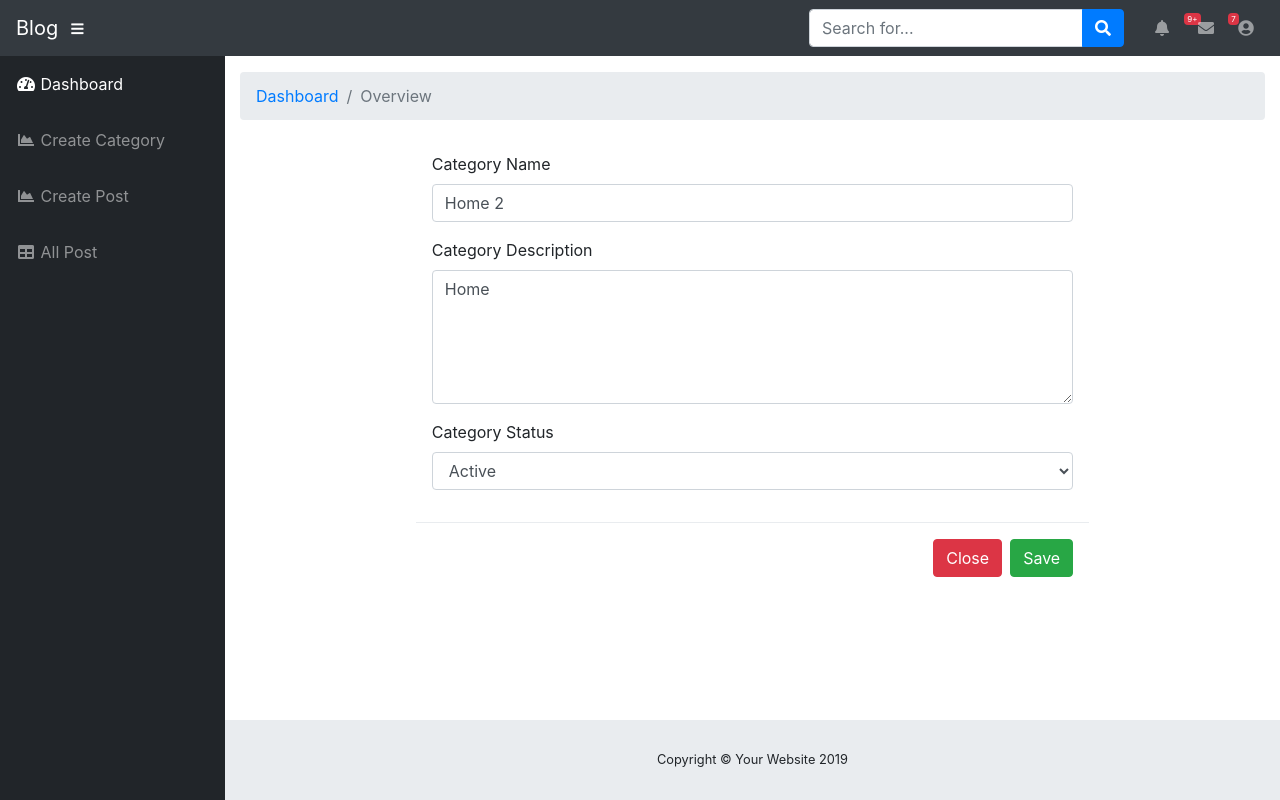
After one commit to nayonacademy/BlogProject, a Django app: page /dashboard/category_update/1 in a window 1280 px wide. The commit adds this page. Run offline with Django 3.2, Linux system fonts and the light colour scheme; data comes from the database, SQL or seed files in the repository; both versions use the stored data as it was after the commit; some libraries are stand-ins or nearby versions.

Commit message:
Category update

```diff
--- /dev/null
+++ b/BlogProject/dashboard/templates/dashboard/category_edit.html
@@ -0,0 +1,51 @@
+{% extends 'dashboard/base.html' %}
+{% load widget_tweaks %}
+{% block title %}Category{% endblock %}
+{% load humanize %}
+{% block content %}
+<ol class="breadcrumb">
+          <li class="breadcrumb-item">
+            <a href="#">Dashboard</a>
+          </li>
+          <li class="breadcrumb-item active">Overview</li>
+        </ol>
+
+<div class="row">
+    <div class="col-sm-2"></div>
+    <div class="col-sm-8">
+        <div class="modal-body">
+        <form action="" method="POST">
+            {% csrf_token %}
+              <div class="form-group">
+                <label for="exampleInputEmail1">Category Name</label>
+                {{form.category_name|add_class:"form-control" }}
+                <!-- <input type="text" name="category_name" class="form-control" id="exampleInputEmail1" > -->
+              </div>
+
+              <div class="form-group">
+                <label for="exampleInputEmail1">Category Description</label>
+                {{form.category_description|add_class:"form-control" }}
+              </div>
+
+               <div class="form-group">
+                <label for="exampleInputEmail1">Category Status</label>
+                {{form.category_status|add_class:"form-control" }}
+                        <!-- <select class="form-control" name="category_status">
+                            <option>Active</option>
+                            <option>Inactive</option>
+                        </select> -->
+              </div>
+
+          </div>
+          <div class="modal-footer">
+            <button type="button" class="btn btn-danger" data-dismiss="modal">Close</button>
+            <button type="submit" name="submit" class="btn btn-success">Save</button>
+          </div>
+        </div>
+        </form>
+    </div>
+    </div>
+    <div class="col-sm-2"></div>
+</div>
+
+{% endblock content%}
--- a/BlogProject/dashboard/templates/dashboard/create_category.html
+++ b/BlogProject/dashboard/templates/dashboard/create_category.html
@@ -102,7 +102,9 @@
                       <a href="{% url 'category_delete' category_data_value.id %}" onclick="return confirm('Are You Sure?')">
                         <button class="btn btn-danger">Delete</button>
                       </a>
+                      <a href="{% url 'category_update' category_data_value.id %}" >
                         <button class="btn btn-info">Edit</button>
+                      </a>
                         <a href="{% url 'category_status' category_data_value.id %}">
                             {% if category_data_value.category_status == 'Active' %}
                                 <button class="btn btn-warning">Inactive</button>
--- a/BlogProject/dashboard/urls.py
+++ b/BlogProject/dashboard/urls.py
@@ -7,6 +7,7 @@ urlpatterns = [
     path('posts', views.showAllpost, name='showallpost'),
     path('category', views.category, name='category'),
     path('category_status/<int:pk>', views.category_status, name='category_status'),
+    path('category_update/<int:pk>',views.category_update,name='category_update'),
     path('posts/<int:pk>', views.updatePost, name='updatePost'),
     path('posts/delete/<int:pk>', views.postdelete, name='postdelete'),
     path('category/delete/<int:pk>', views.category_delete, name='category_delete'),
--- a/BlogProject/dashboard/views.py
+++ b/BlogProject/dashboard/views.py
@@ -109,7 +109,21 @@ def category(request):
         }
         return render(request, 'dashboard/create_category.html', context)
 
-
+def category_update(request,pk):
+    if request.method == 'POST':
+        if form.is_valid():
+            category_data=get_object_or_404(Category,pk=pk)
+            form=CategoryForm(request.POST,instance=category_data)
+            form.save()
+            return HttpResponseRedirect(reverse('category'))
+    if request.method == 'GET':
+        category=get_object_or_404(Category,pk=pk)
+        form=CategoryForm(request.POST or None,instance=category)
+        print(form)
+        context={
+            'form':form
+        }
+        return render(request,'dashboard/category_edit.html',context)
 @login_required
 def category_delete(request, pk):
     category = Category.objects.filter(pk=pk).delete()
```
Also changed, not shown: BlogProject/db.sqlite3.
